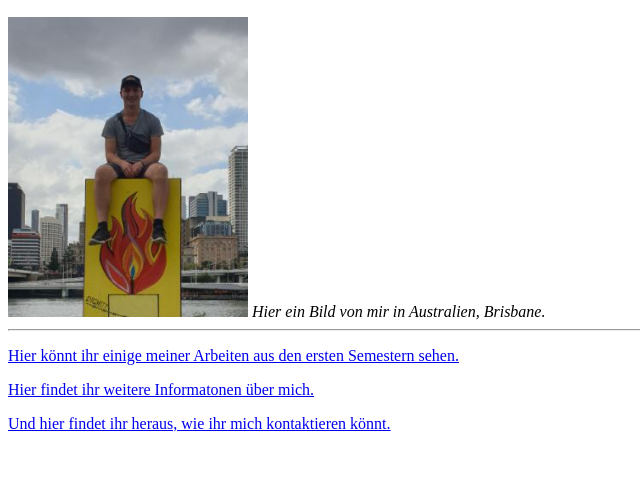
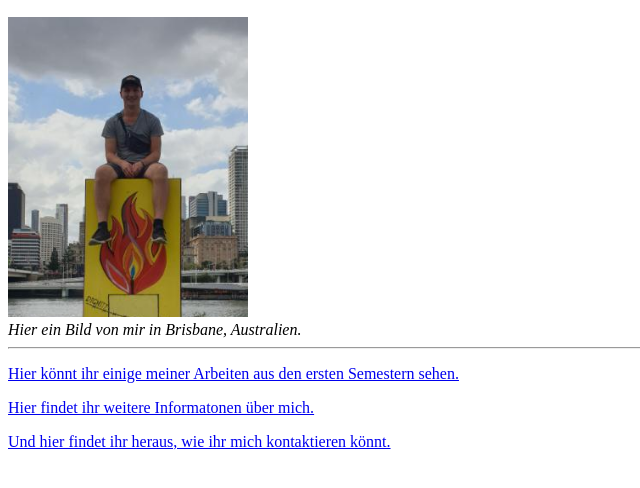
Before and after one commit to DLMazk/GIS_2021_SoSe, a plain HTML site: page 1_2/index.html in a window 1280 px wide. Shown: the part 104-592 px from the top of the page, without its empty margins (0-640 px from the left). Drawn offline with Linux system fonts and the light colour scheme.

Commit message:
Text unter das Bild

```diff
--- a/1_2/index.html
+++ b/1_2/index.html
@@ -17,11 +17,9 @@
     </nav>
 
 
-    <img src="MeinBild.PNG" alt="Flowers in Narnia" width="240" height="300">
+    <img src="MeinBild.PNG" alt="Flowers in Narnia" width="240" height="300"> <br>
 
-    <cite>Hier ein Bild von mir in Australien, Brisbane.</cite>
-
-
+    <cite>Hier ein Bild von mir in Brisbane, Australien.</cite>
 
     <hr>
 
```
